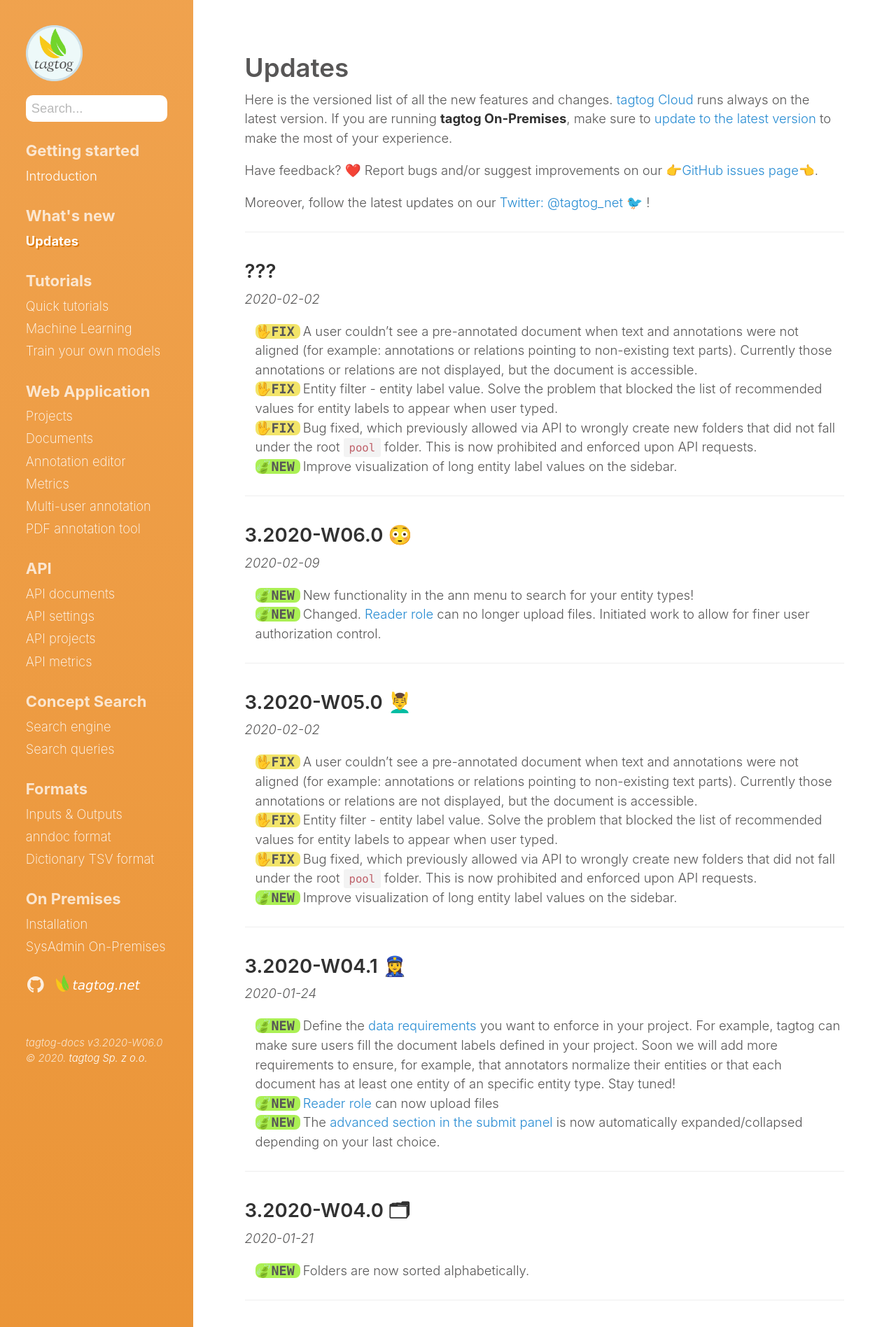
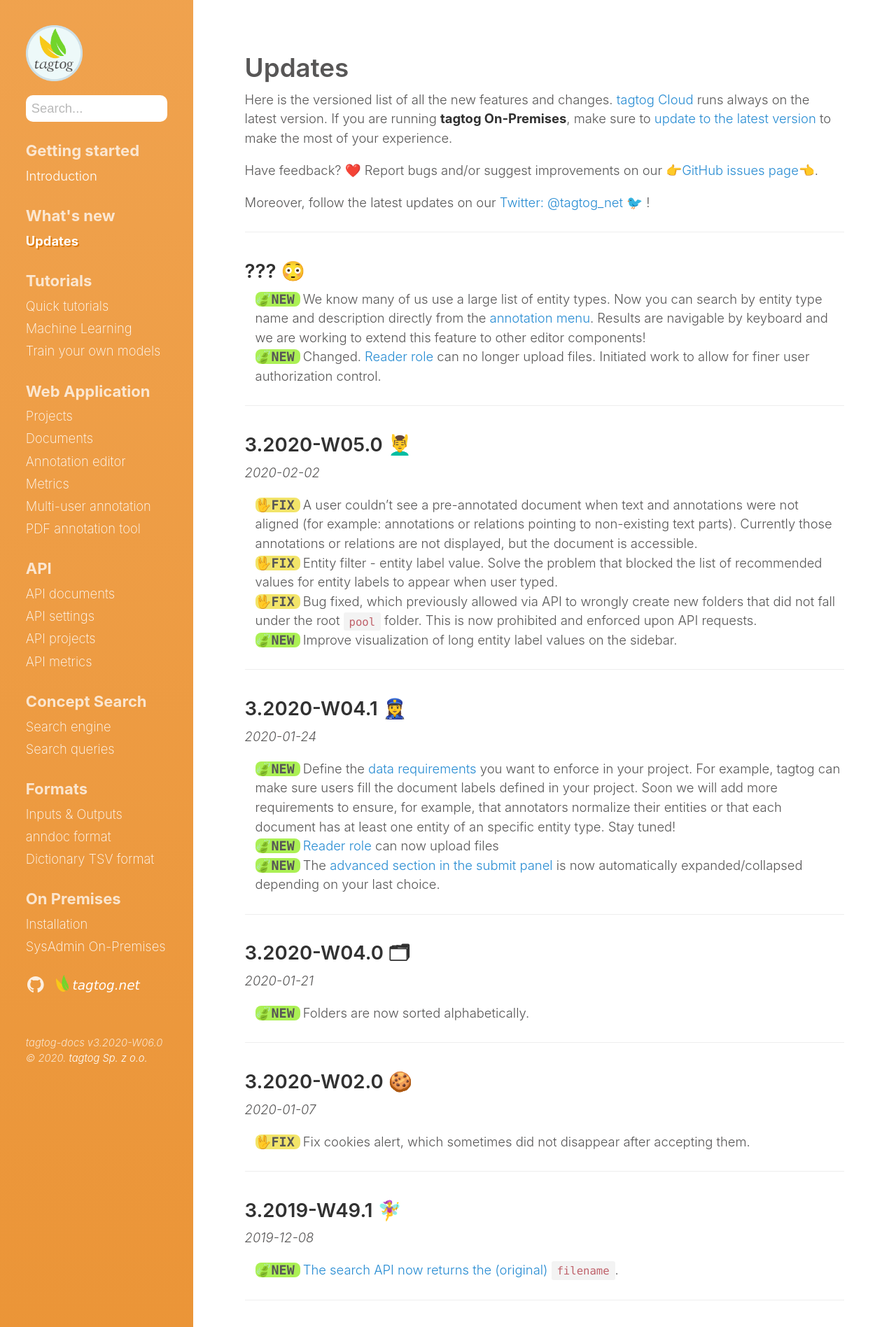
Before and after one commit to tagtogorg/tagtog-doc, a Jekyll site: the page built from updates.md, in a window 1280 px wide. Shown: the top 1896 px of the page at 70% size. Built offline with Jekyll 4.4.1, drawn with Linux system fonts in a browser that asks for light colours; nearby versions of some CDN libraries; emoji names are drawn with the system emoji font; some of the changed text lies outside the part shown.

Commit message:
Update with search entity type by name or desc

```diff
--- a/updates.md
+++ b/updates.md
@@ -15,23 +15,10 @@ Moreover, follow the latest updates on our [Twitter: @tagtog_net 🐦](https://t
 
 ---
 
-## ???
-_2020-02-02_
+## ??? 😳
 
 <ul class="updates">
-  <li class="fix"><span markdown="1">A user couldn't see a pre-annotated document when text and annotations were not aligned (for example: annotations or relations pointing to non-existing text parts). Currently those annotations or relations are not displayed, but the document is accessible.</span></li>
-  <li class="fix"><span markdown="1">Entity filter - entity label value. Solve the problem that blocked the list of recommended values for entity labels to appear when user typed.</span></li>
-  <li class="fix"><span markdown="1">Bug fixed, which previously allowed via API to wrongly create new folders that did not fall under the root `pool` folder. This is now prohibited and enforced upon API requests.</span></li>
-  <li class="new"><span markdown="1">Improve visualization of long entity label values on the sidebar.</span></li>
-</ul>
-
----
-
-## 3.2020-W06.0 😳
-_2020-02-09_
-
-<ul class="updates">
-  <li class="new"><span markdown="1">New functionality in the ann menu to search for your entity types!</span></li>
+  <li class="new"><span markdown="1">We know many of us use a large list of entity types. Now you can search by entity type name and description directly from the [annotation menu](webeditor.html#annotation-menu). Results are navigable by keyboard and we are working to extend this feature to other editor components!</span></li>
   <li class="new"><span markdown="1">Changed. [Reader role](collaboration.html#roles) can no longer upload files. Initiated work to allow for finer user authorization control.</span></li>
 </ul>
 
```
Also changed, not shown: webeditor.md (+2 -1 lines).
